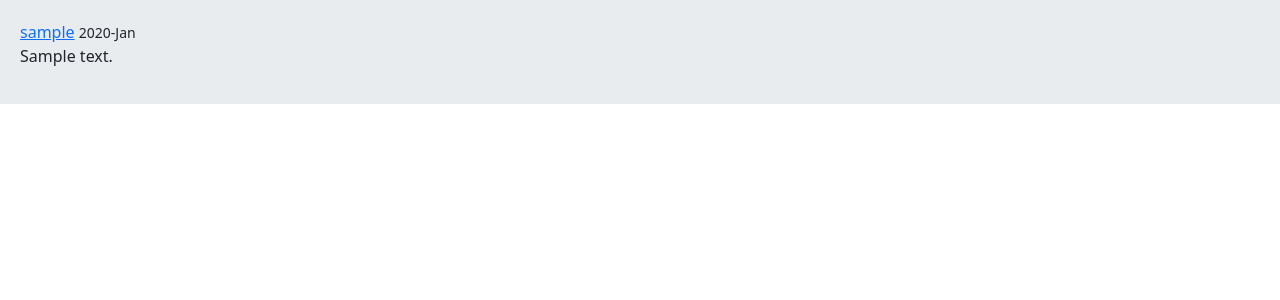
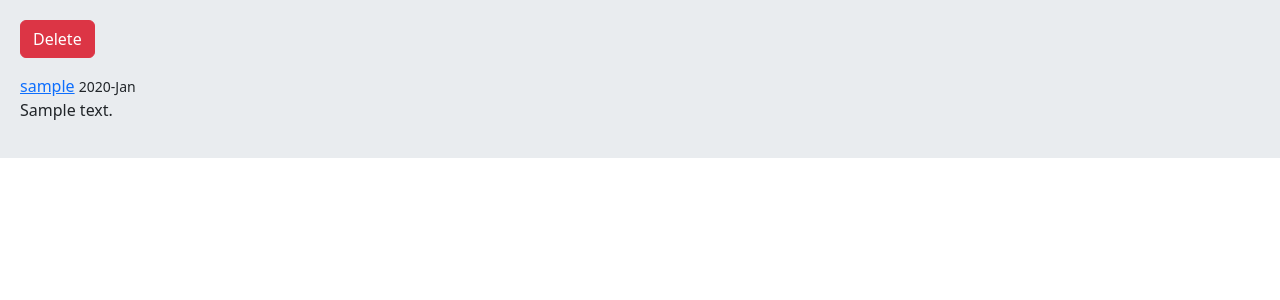
Before and after one commit to ali-ahmadi2086/django-social-network, a Django app: a page that uses post/templates/post/detail.html in a window 1280 px wide. Shown: the part 56-356 px from the top of the page. Run offline with Django 5.2, Linux system fonts and the light colour scheme; a user stored in the database is signed in; tables that the repository leaves empty hold one stand-in row (values such as "Sample post").

Commit message:
add delete page

```diff
--- a/accounts/templates/accounts/profile.html
+++ b/accounts/templates/accounts/profile.html
@@ -2,7 +2,6 @@
 
 {% block content %}
 	<h2 class="text-center">{{ user.username }}</h2>
-
     {% for post in posts %}
         <a href="{{ post.get_absolute_url }}">{{ post.body|truncatewords:8 }}</a>
     {% endfor %}
--- a/post/models.py
+++ b/post/models.py
@@ -14,4 +14,4 @@ class Post(models.Model):
         return f'{self.slug} - {self.updated}'
 
     def get_absolute_url(self):
-        return reverse('home:post_detail', args=[self.id, self.slug])
+        return reverse('post:post_detail', args=[self.id, self.slug])
--- a/post/templates/post/detail.html
+++ b/post/templates/post/detail.html
@@ -1,7 +1,9 @@
 {% extends 'base.html' %}
 
 {% block content %}
-
+    {% if request.user.id == post.user.id %}
+    	<a href="{% url 'post:post_delete' post.id %}" class="btn btn-danger mb-3">Delete</a><br>
+    {% endif %}
 	<a href="{% url 'accounts:user_profile' post.user.id %}">{{ post.user.username }}</a>
     <small>{{ post.updated|date:"Y-M" }}</small>
     <p>{{ post.body }}</p>
--- a/post/urls.py
+++ b/post/urls.py
@@ -4,4 +4,5 @@ from . import views
 app_name = 'post'
 urlpatterns = [
     path('post/<int:post_id>/<slug:post_slug>/', views.PostDetailView.as_view(), name='post_detail'),
+    path('post/delete/<int:post_id>/', views.PostDeleteView.as_view(), name='post_delete'),
 ]
--- a/post/views.py
+++ b/post/views.py
@@ -2,7 +2,7 @@ from django.shortcuts import render, redirect, get_object_or_404
 from django.views import View
 from django.contrib.auth.mixins import LoginRequiredMixin
 from .models import Post
-
+from django.contrib import messages
 
 
 class PostDetailView(View):
@@ -10,3 +10,20 @@ class PostDetailView(View):
     def get(self, request, post_id, post_slug):
         post = get_object_or_404(Post, pk=post_id, slug=post_slug)
         return render(request, 'post/detail.html', {'post': post})
+
+
+class PostDeleteView(LoginRequiredMixin, View):
+
+    def get(self, request, post_id):
+        post = get_object_or_404(Post, pk=post_id)
+        if request.user.id == post.user.id:
+            post.delete()
+            messages.success(request, 'post deleted successfully', 'success')
+        else:
+            messages.error(request, 'you can delete this post', 'danger')
+        return redirect('home:home')
+
+
+
+    def post(self, request):
+        pass
```
